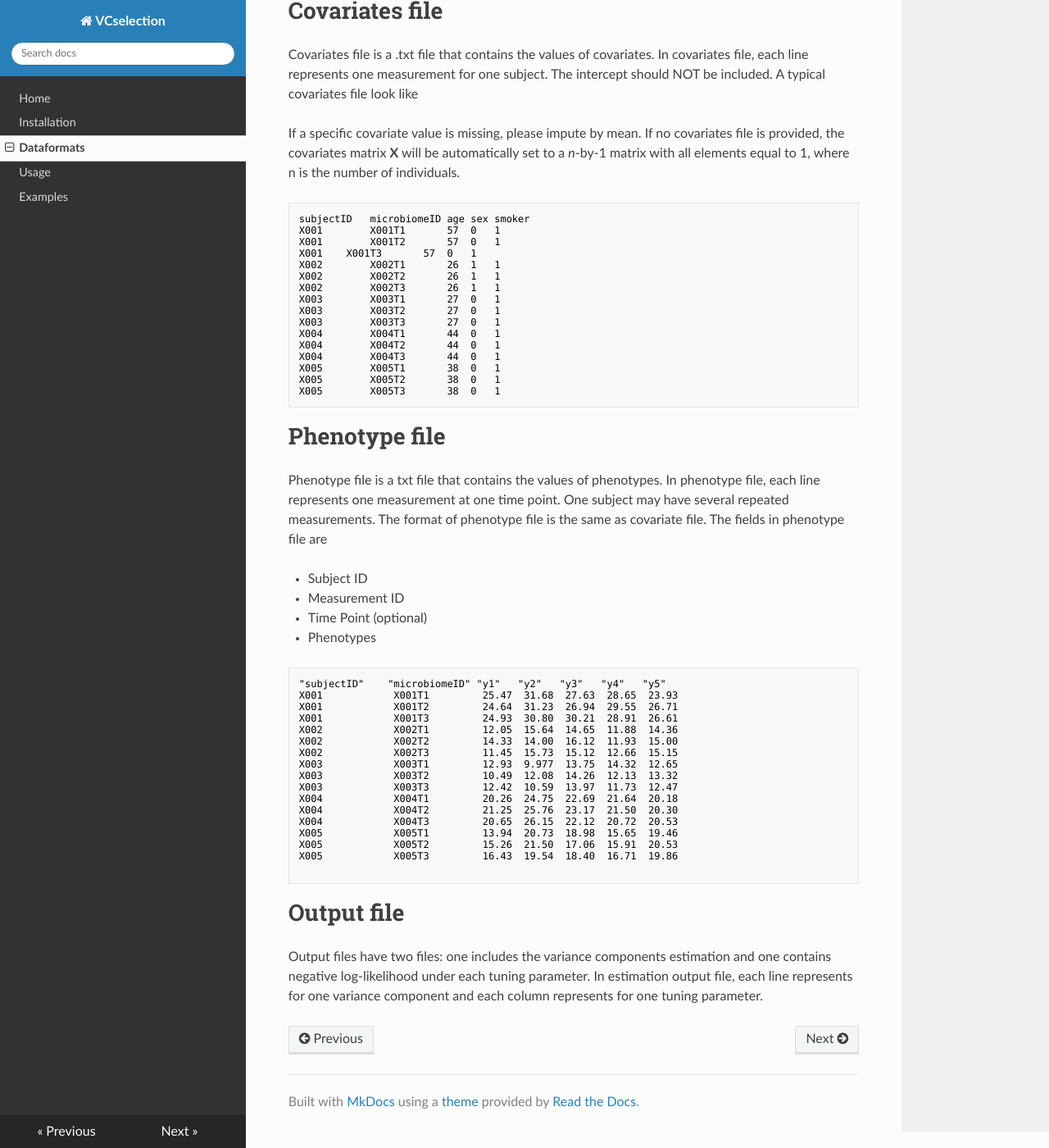
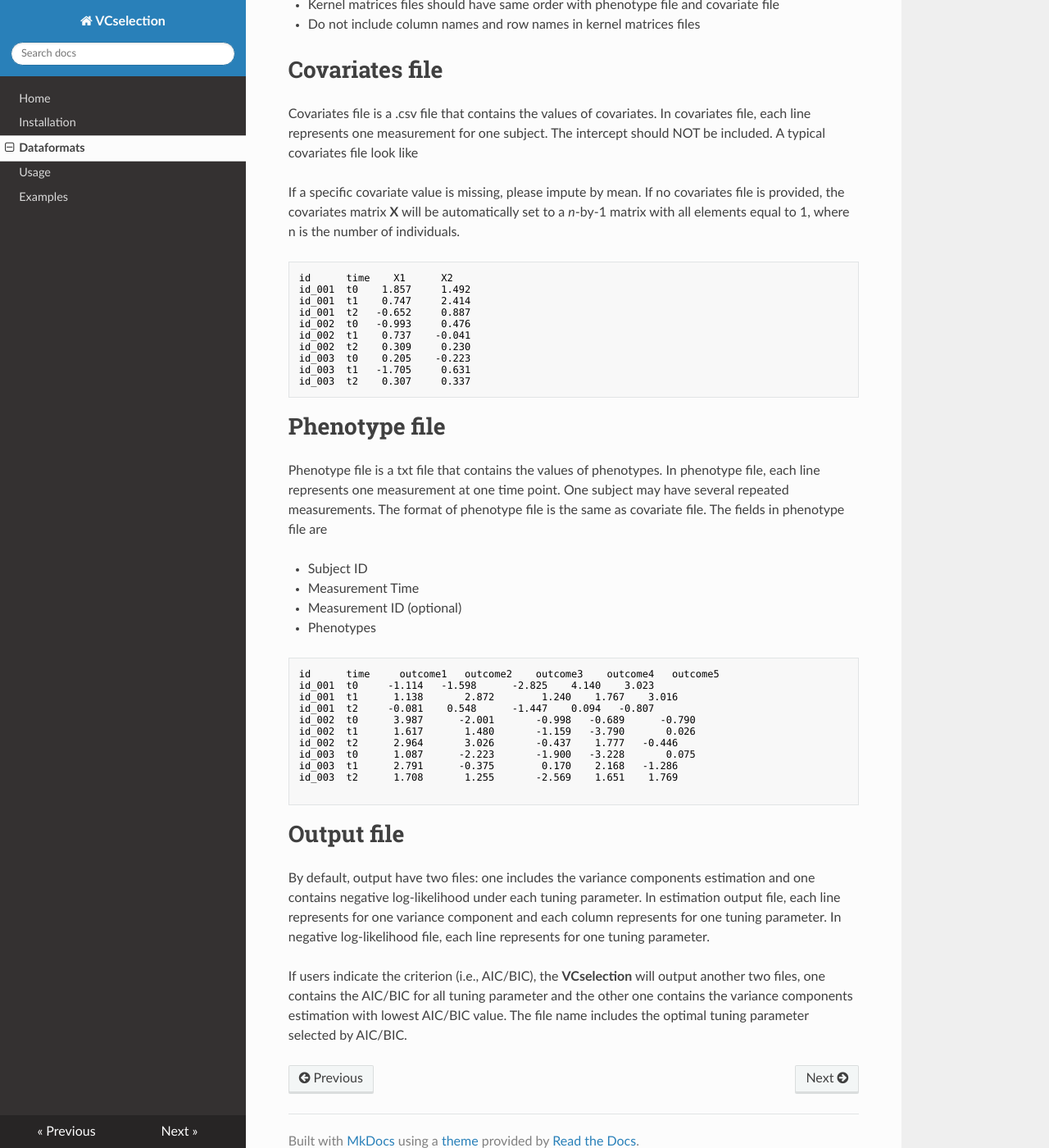
Before and after one commit to JingZhai63/VCselection, an MkDocs documentation site: the page built from docs/dataformats.md, in a window 1280 px wide and 1400 px high, scrolled down 643 px. Shown: the whole window at 82% size. Built offline with MkDocs 1.6.1, drawn with Linux system fonts in a browser that asks for light colours; nearby versions of some CDN libraries; old or Windows-style settings are respelled for this version of MkDocs; some of the changed text lies outside the part shown.

Commit message:
update docs

````diff
--- a/docs/dataformats.md
+++ b/docs/dataformats.md
@@ -4,38 +4,35 @@ The type of files involved in this package can be divided into two categories: i
 
 | Name       | Category           | Extension  | Description |
 | ------------- |-------------|:-----:|-------------|
-| Kernel matrices     | Input | .txt | Multiple txt files that contain the kernel distance matrices (variance components) which is calculated from the microbiome count data and phylogenetic info|
-| Covariates     | Input      |  .txt | One txt file that contains the values of covariates|
-| Phenotype | Input     |    .txt | One txt file that contains the values of phenotypes |
-| Output | Output     |    .txt | Two txt files that contains variance components estimation and negative log-likelihood for each tuning parameter.
+| Kernel matrices    | Input | .csv | Multiple csv files that contain the kernel distance matrices (variance components) which is calculated from the microbiome count data and phylogenetic info|
+| Covariates     | Input      |  .csv | One csv file that contains the values of covariates|
+| Phenotype | Input     |    .csv | One csv file that contains the values of phenotypes |
+| Output | Output     |    .csv | Multiple csv files that contains variance components estimation, negative log-likelihood or AIC/BIC for each tuning parameter.
 
 # Kernel Distance Matrices files
 
 UniFrac is a distance matrix used for comparing biological communities. More information about the UniFrac distance is [here](https://en.wikipedia.org/wiki/UniFrac). UniFrac distance can be calculated using Julia package [_PhylogeneticDistance.jl_](https://github.com/JingZhai63/PhylogeneticDistance.jl). Microbiome count file and phylogenetic tree file are needed. The distance matrix need be transformed to positive-definite kernel matrix and be scaled to have unit Frobenius norm.
 
+* Kernel matrices files should have same order with phenotype file and covariate file
+* Do not include column names and row names in kernel matrices files
+
 # Covariates file
 
-Covariates file is a .txt file that contains the values of covariates. In covariates file, each line represents one measurement for one subject. The intercept should NOT be included. A typical covariates file look like
+Covariates file is a .csv file that contains the values of covariates. In covariates file, each line represents one measurement for one subject. The intercept should NOT be included. A typical covariates file look like
 
 If a specific covariate value is missing, please impute by mean.  If no covariates file is provided, the covariates matrix **X** will be automatically set to a _n_-by-1 matrix with all elements equal to 1, where n is the number of individuals.
 
-```txt
-subjectID   microbiomeID age sex smoker
-X001		X001T1	     57	 0	 1
-X001		X001T2	     57	 0	 1
-X001 	X001T3	     57	 0	 1
-X002		X002T1	     26	 1	 1
-X002		X002T2	     26	 1	 1
-X002		X002T3	     26	 1	 1
-X003		X003T1	     27	 0	 1
-X003		X003T2	     27	 0	 1
-X003		X003T3	     27	 0	 1
-X004		X004T1	     44	 0	 1
-X004		X004T2	     44	 0	 1
-X004		X004T3	     44	 0	 1
-X005		X005T1	     38	 0	 1
-X005		X005T2	     38	 0	 1
-X005		X005T3	     38	 0	 1
+```csv
+id	    time	X1	    X2
+id_001	t0	  1.857     1.492
+id_001	t1	  0.747     2.414
+id_001	t2	 -0.652     0.887
+id_002	t0	 -0.993     0.476
+id_002	t1	  0.737    -0.041
+id_002	t2	  0.309     0.230
+id_003	t0	  0.205    -0.223
+id_003	t1	 -1.705     0.631
+id_003	t2	  0.307     0.337
 ```
 
 # Phenotype file
@@ -43,30 +40,26 @@ X005		X005T3	     38	 0	 1
 Phenotype file is a txt file that contains the values of phenotypes. In phenotype file, each line represents one measurement at one time point. One subject may have several repeated measurements. The format of phenotype file is the same as covariate file. The fields in phenotype file are
 
 * Subject ID
-* Measurement ID
-* Time Point (optional)
+* Measurement Time
+* Measurement ID (optional)
 * Phenotypes
 
-```txt
-"subjectID"    "microbiomeID" "y1"   "y2"   "y3"   "y4"   "y5"
-X001			X001T1		   25.47  31.68  27.63  28.65  23.93
-X001			X001T2		   24.64  31.23  26.94  29.55  26.71
-X001			X001T3		   24.93  30.80  30.21  28.91  26.61
-X002			X002T1		   12.05  15.64  14.65  11.88  14.36
-X002			X002T2		   14.33  14.00  16.12  11.93  15.00
-X002			X002T3		   11.45  15.73  15.12  12.66  15.15
-X003			X003T1		   12.93  9.977  13.75  14.32  12.65
-X003			X003T2		   10.49  12.08  14.26  12.13  13.32
-X003			X003T3		   12.42  10.59  13.97  11.73  12.47
-X004			X004T1		   20.26  24.75  22.69  21.64  20.18
-X004			X004T2		   21.25  25.76  23.17  21.50  20.30
-X004			X004T3		   20.65  26.15  22.12  20.72  20.53
-X005			X005T1		   13.94  20.73  18.98  15.65  19.46
-X005			X005T2		   15.26  21.50  17.06  15.91  20.53
-X005			X005T3		   16.43  19.54  18.40  16.71  19.86
+```csv
+id	    time	 outcome1	outcome2	outcome3	outcome4   outcome5
+id_001	t0	   -1.114  	-1.598    	-2.825    4.140	   3.023
+id_001	t1	    1.138   	2.872	     1.240    1.767	   3.016
+id_001	t2	   -0.081  	 0.548	    -1.447    0.094	  -0.807
+id_002	t0	    3.987      -2.001    	-0.998   -0.689      -0.790
+id_002	t1	    1.617   	1.480	    -1.159   -3.790       0.026
+id_002	t2	    2.964   	3.026	    -0.437    1.777	  -0.446
+id_003	t0	    1.087      -2.223    	-1.900   -3.228       0.075
+id_003	t1	    2.791      -0.375    	 0.170    2.168	  -1.286
+id_003	t2	    1.708   	1.255	    -2.569    1.651	   1.769
 
 ```
 
 # Output file
 
-Output files have two files: one includes the variance components estimation and one  contains negative log-likelihood under each tuning parameter. In estimation output file, each line represents for one variance component and each column represents for one tuning parameter.
+By default, output have two files: one includes the variance components estimation and one contains negative log-likelihood under each tuning parameter. In estimation output file, each line represents for one variance component and each column represents for one tuning parameter. In negative log-likelihood file, each line represents for one tuning parameter.
+
+If users indicate the criterion (i.e., AIC/BIC), the **VCselection** will output another two files, one contains the AIC/BIC for all tuning parameter and the other one contains the variance components estimation with lowest AIC/BIC value. The file name includes the optimal tuning parameter selected by AIC/BIC.
````
Also changed, not shown: docs/examples.md (+85 -1 lines), docs/index.md (+4 -4 lines), docs/usage.md (+1 -1 lines).
